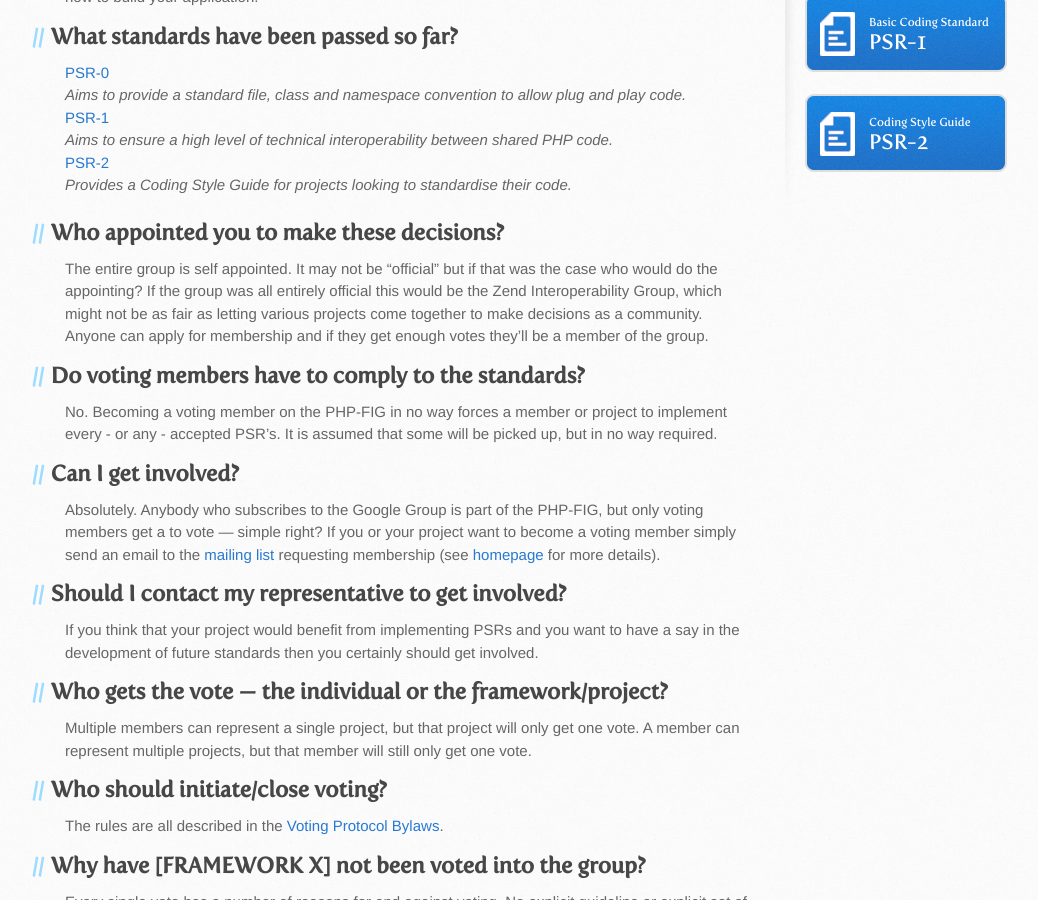
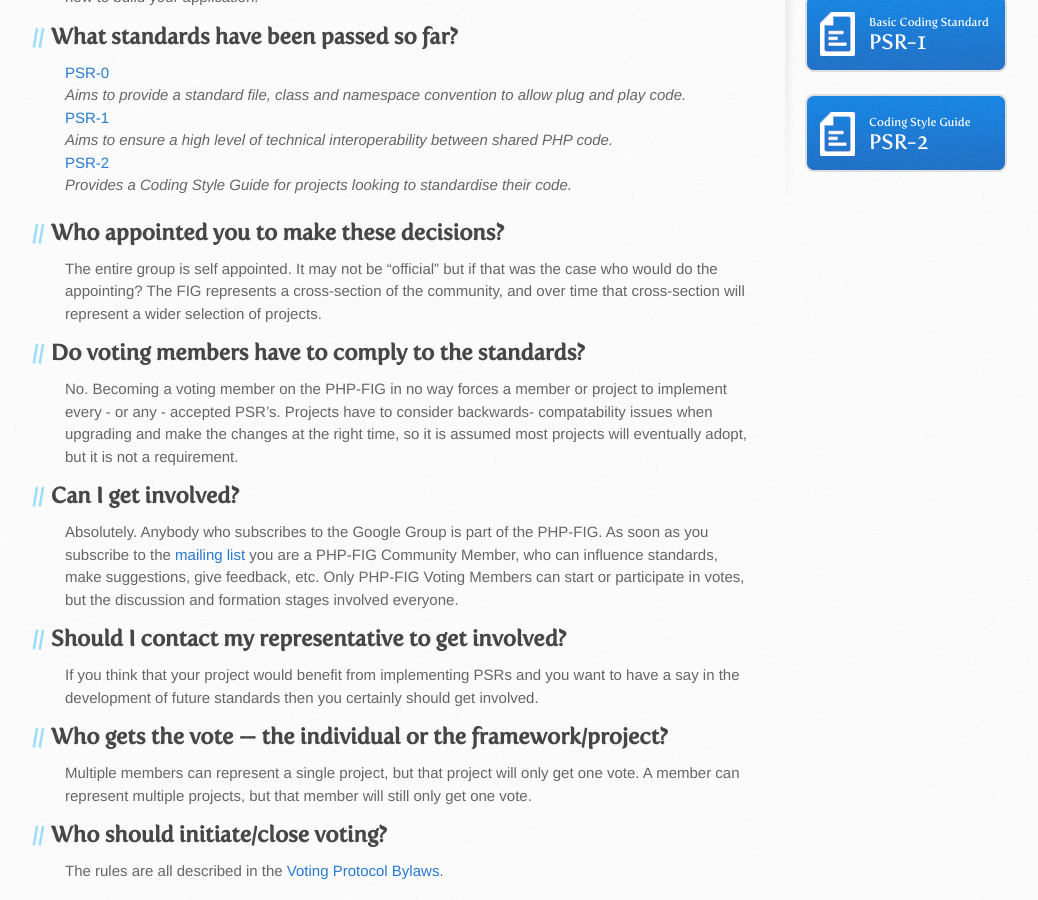
Before and after one commit to php-fig/www.php-fig.org, a Jekyll site: the page built from faq/index.markdown, in a window 1280 px wide and 900 px high, scrolled down 538 px. Shown: the whole window, without its empty margins (105-1143 px from the left). Built offline with Jekyll 4.4.1, drawn with Linux system fonts in a browser that asks for light colours; Markdown is read by kramdown in place of the engine named in the settings.

Commit message:
Updated with feedback from @drak.

```diff
--- a/faq/index.markdown
+++ b/faq/index.markdown
@@ -37,25 +37,24 @@ Programer — how to build your application.
 ## Who appointed you to make these decisions?
 
 The entire group is self appointed. It may not be “official” but if that was the
-case who would do the appointing? If the group was all entirely official this
-would be the _Zend Interoperability Group_, which might not be as fair as
-letting various projects come together to make decisions as a community. Anyone
-can apply for membership and if they get enough votes they’ll be a member of the
-group.
+case who would do the appointing? The FIG represents a cross-section of the
+community, and over time that cross-section will represent a wider selection of projects.
 
 
 ## Do voting members have to comply to the standards?
 
 No. Becoming a voting member on the PHP-FIG in no way forces a member or project
-to implement every - or any - accepted PSR’s. It is assumed that some will be
-picked up, but in no way required.
+to implement every - or any - accepted PSR’s. Projects have to consider backwards-
+compatability issues when upgrading and make the changes at the right time, so it
+is assumed most projects will eventually adopt, but it is not a requirement.
 
 ## Can I get involved?
 
-Absolutely. Anybody who subscribes to the Google Group is part of the PHP-FIG,
-but only voting members get a to vote — simple right? If you or your project
-want to become a voting member simply send an email to the [mailing list][mailing]
-requesting membership (see [homepage](/) for more details).
+Absolutely. Anybody who subscribes to the Google Group is part of the PHP-FIG.
+As soon as you subscribe to the [mailing list][mailing] you are a PHP-FIG Community Member, who
+can influence standards, make suggestions, give feedback, etc. Only PHP-FIG Voting
+Members can start or participate in votes, but the discussion and formation stages
+involved everyone.
 
   [mailing]: http://groups.google.com/group/php-fig/
 
```
